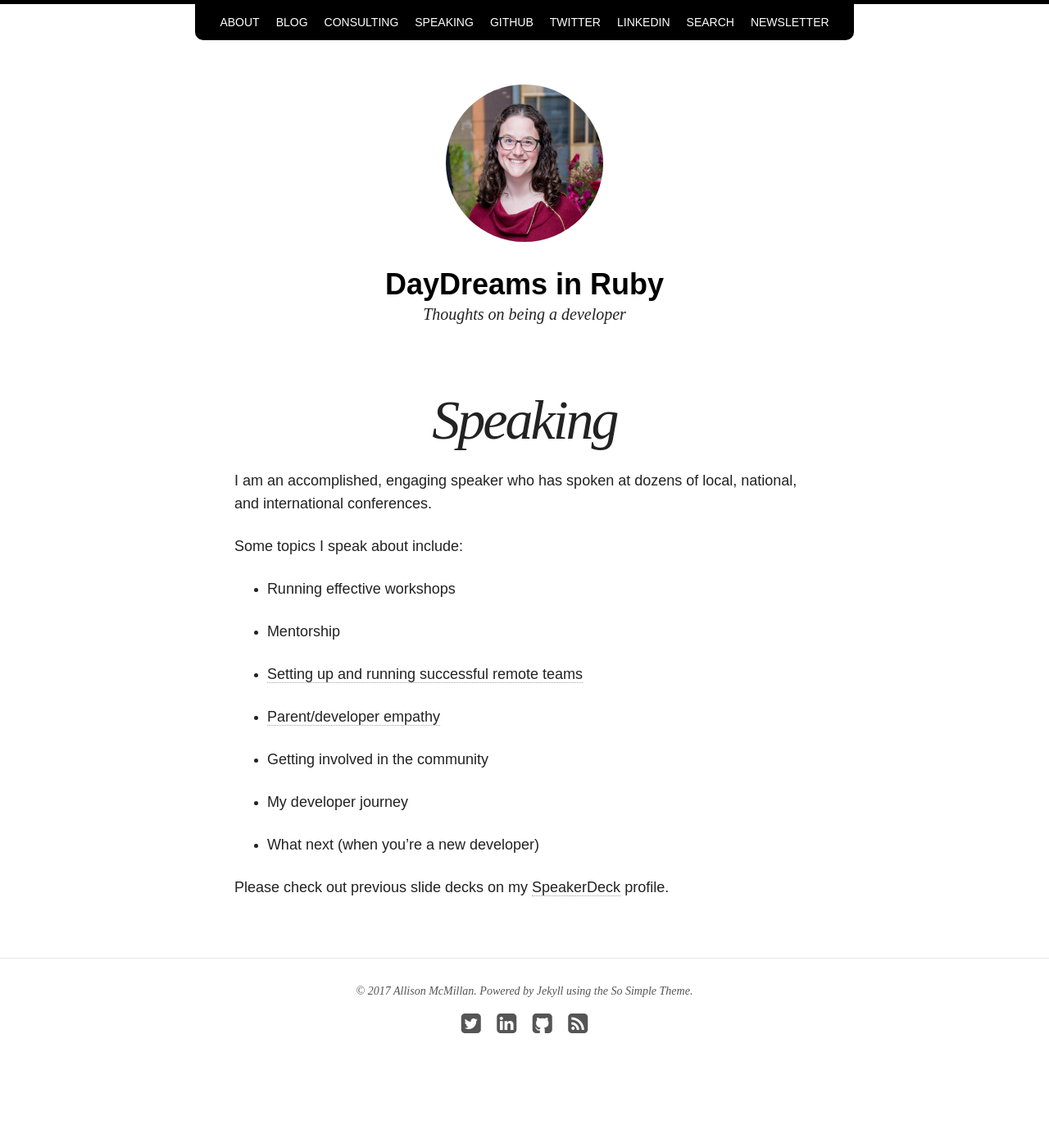
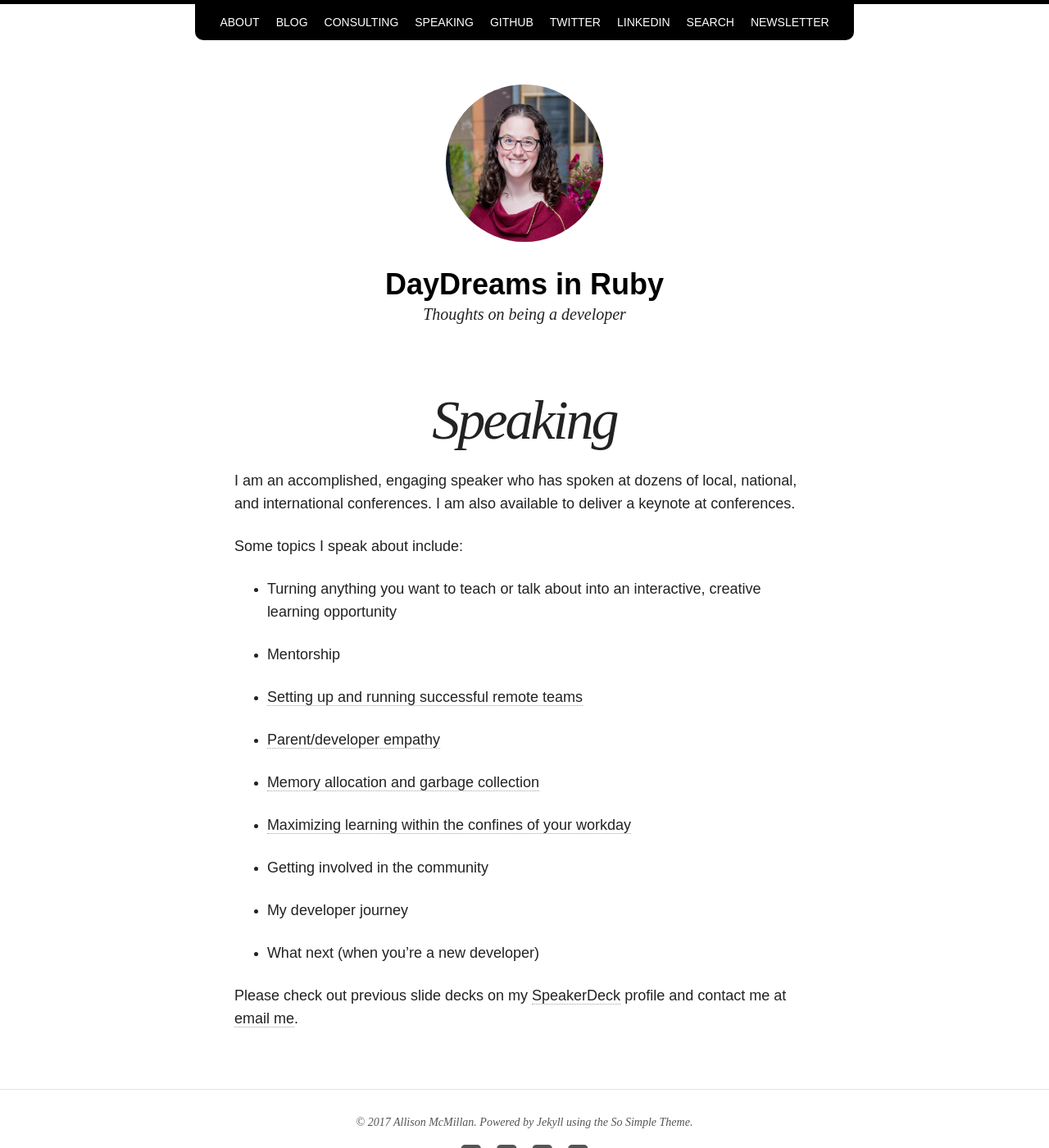
Before and after one commit to asheren/asheren.github.io, a Jekyll site: the page built from speaking/index.md, in a window 1280 px wide and 1400 px high. Shown: the whole window at 82% size. Built offline with Jekyll 4.4.1, drawn with Linux system fonts in a browser that asks for light colours; nearby versions of some CDN libraries.

Commit message:
updates speaking portion to give more recent information.

```diff
--- a/speaking/index.md
+++ b/speaking/index.md
@@ -5,11 +5,11 @@ excerpt: "Prior Speaking Engagements"
 search_omit: false
 ---
 
-I am an accomplished, engaging speaker who has spoken at dozens of local, national, and international conferences.
+I am an accomplished, engaging speaker who has spoken at dozens of local, national, and international conferences. I am also available to deliver a keynote at conferences.
 
 Some topics I speak about include:
 
-* Running effective workshops
+* Turning anything you want to teach or talk about into an interactive, creative learning opportunity
 
 * Mentorship
 
@@ -17,10 +17,14 @@ Some topics I speak about include:
 
 * [Parent/developer empathy](http://confreaks.tv/videos/roa2016-bdd-baby-driven-development){:target="_blank"}
 
+* [Memory allocation and garbage collection](https://www.youtube.com/watch?v=PzSvAbceTVE){:target="_blank"}
+
+* [Maximizing learning within the confines of your workday](https://www.youtube.com/watch?v=T0zL4xrnAhU&list=PLMdKdUWTtMY_yZCeVaTG4zG0jpPFzjIrI&t=4s&index=11){:target="_blank"}
+
 * Getting involved in the community
 
 * My developer journey
 
 * What next (when you're a new developer)
 
-Please check out previous slide decks on my [SpeakerDeck](https://speakerdeck.com/asheren){:target="_blank"} profile.
+Please check out previous slide decks on my [SpeakerDeck](https://speakerdeck.com/asheren){:target="_blank"} profile and contact me at [email me](mailto:asheren@gmail.com).
```
